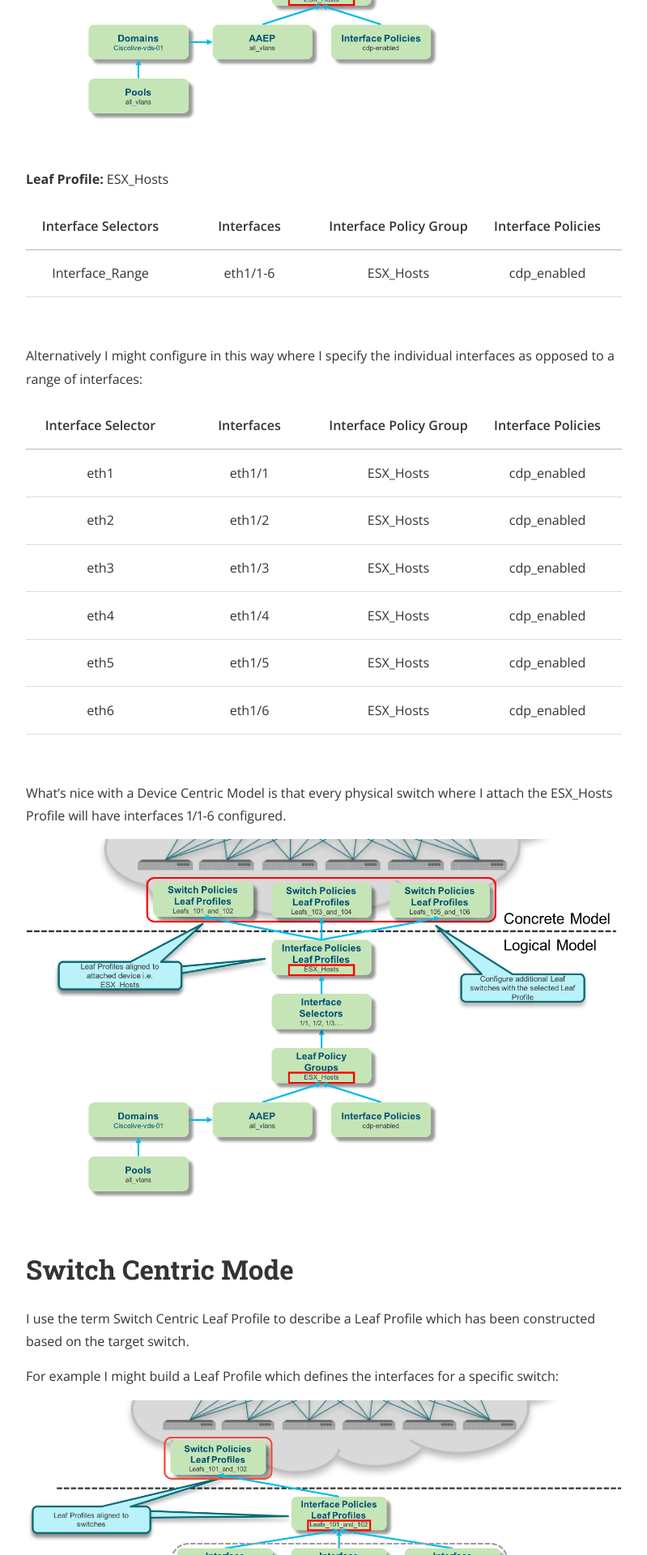
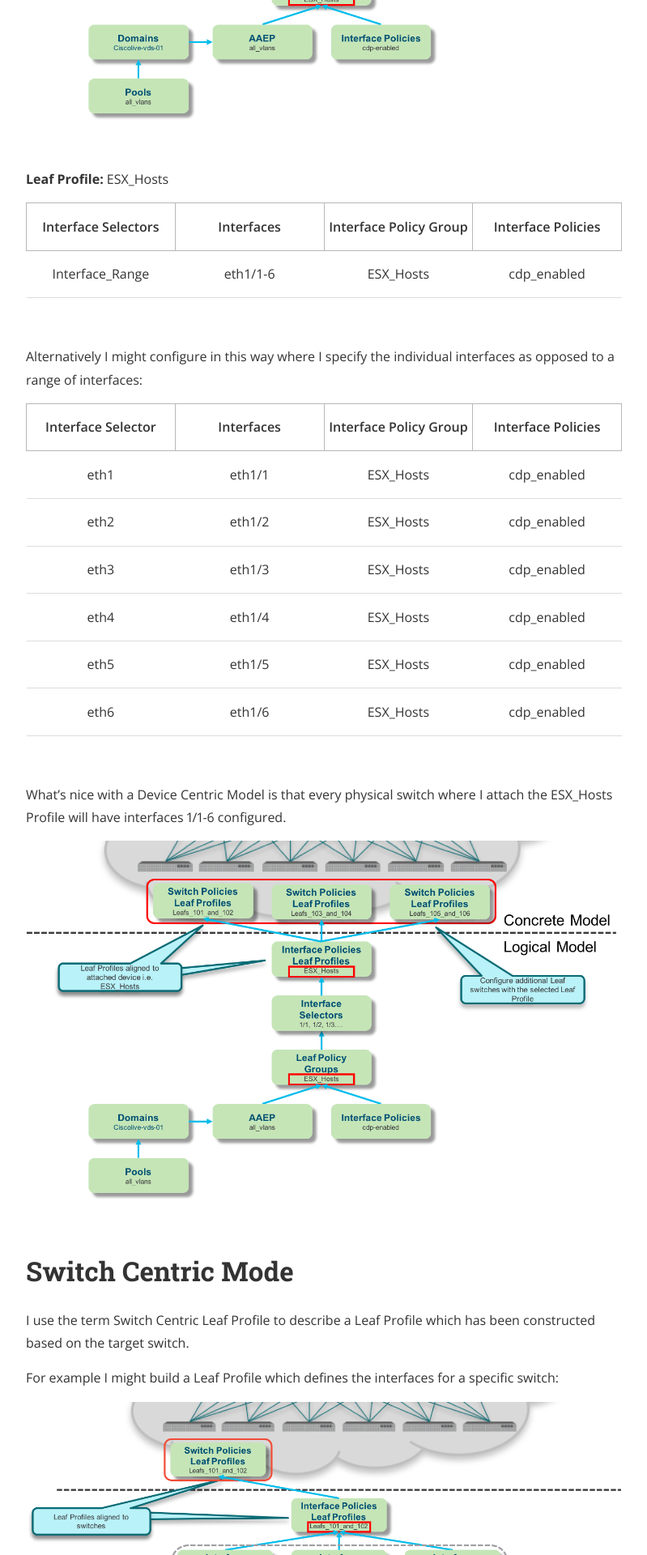
Before and after one commit to spsharman/myblog, a Jekyll site: the page built from _posts/2018-03-26-aci-using-leaf-profiles.md, in a window 1280 px wide. Shown: the part 1073-2993 px from the top of the page at 81% size, without its empty margins (240-1039 px from the left). Built offline with Jekyll 4.4.1, drawn with Linux system fonts in a browser that asks for light colours; nearby versions of some CDN libraries; comment, search, counter and statistics services are not loaded.

Commit message:
modified table border

```diff
--- a/_sass/base/_tables.scss
+++ b/_sass/base/_tables.scss
@@ -7,7 +7,8 @@ table {
 }
 
 th {
-  border-bottom: 1px solid darken($base-border-color, 15%);
+  # border-bottom: 1px solid darken($base-border-color, 15%);
+  border: 1px solid darken($base-border-color, 15%);
   font-weight: 600;
   padding: $small-spacing 0;
   text-align: left;
```
